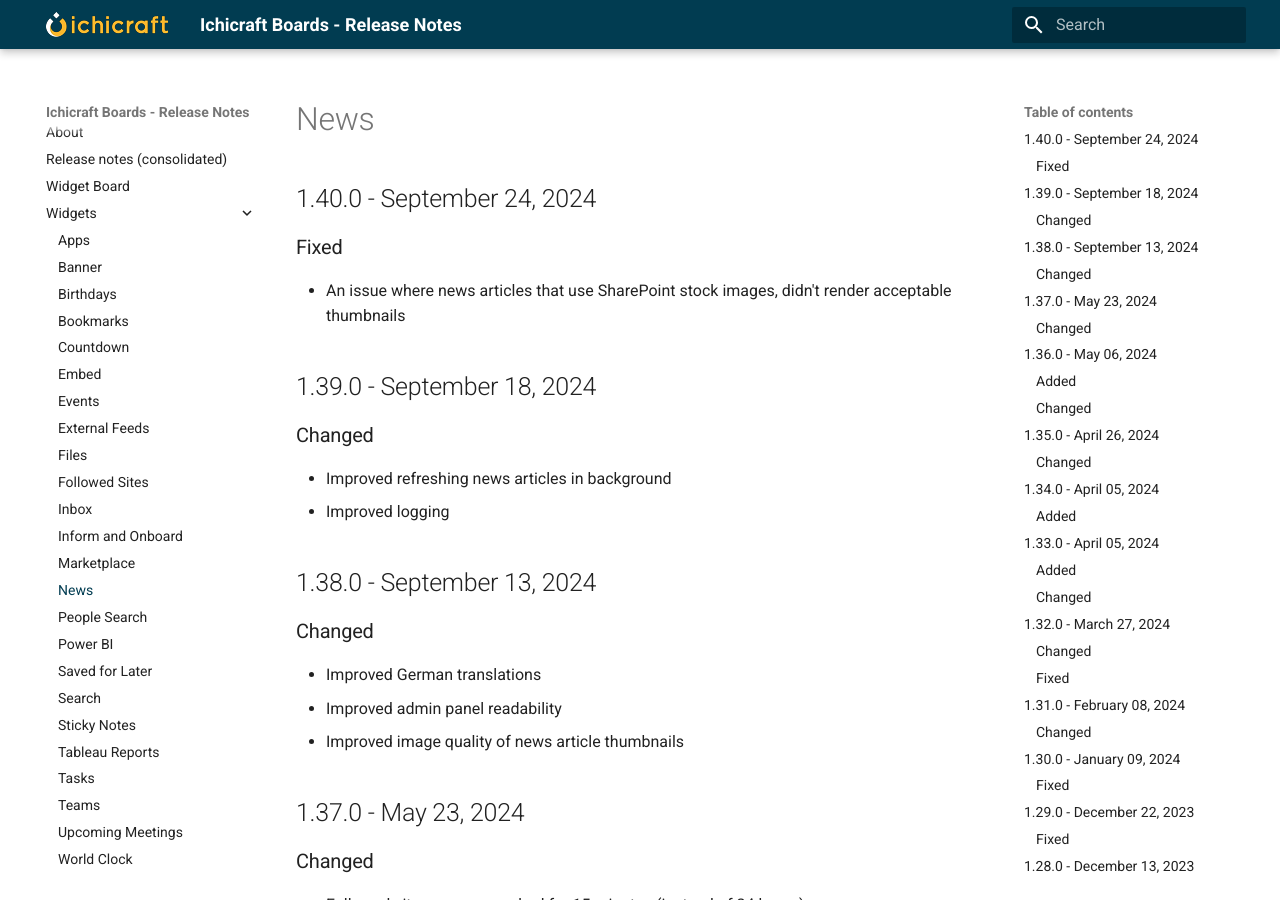
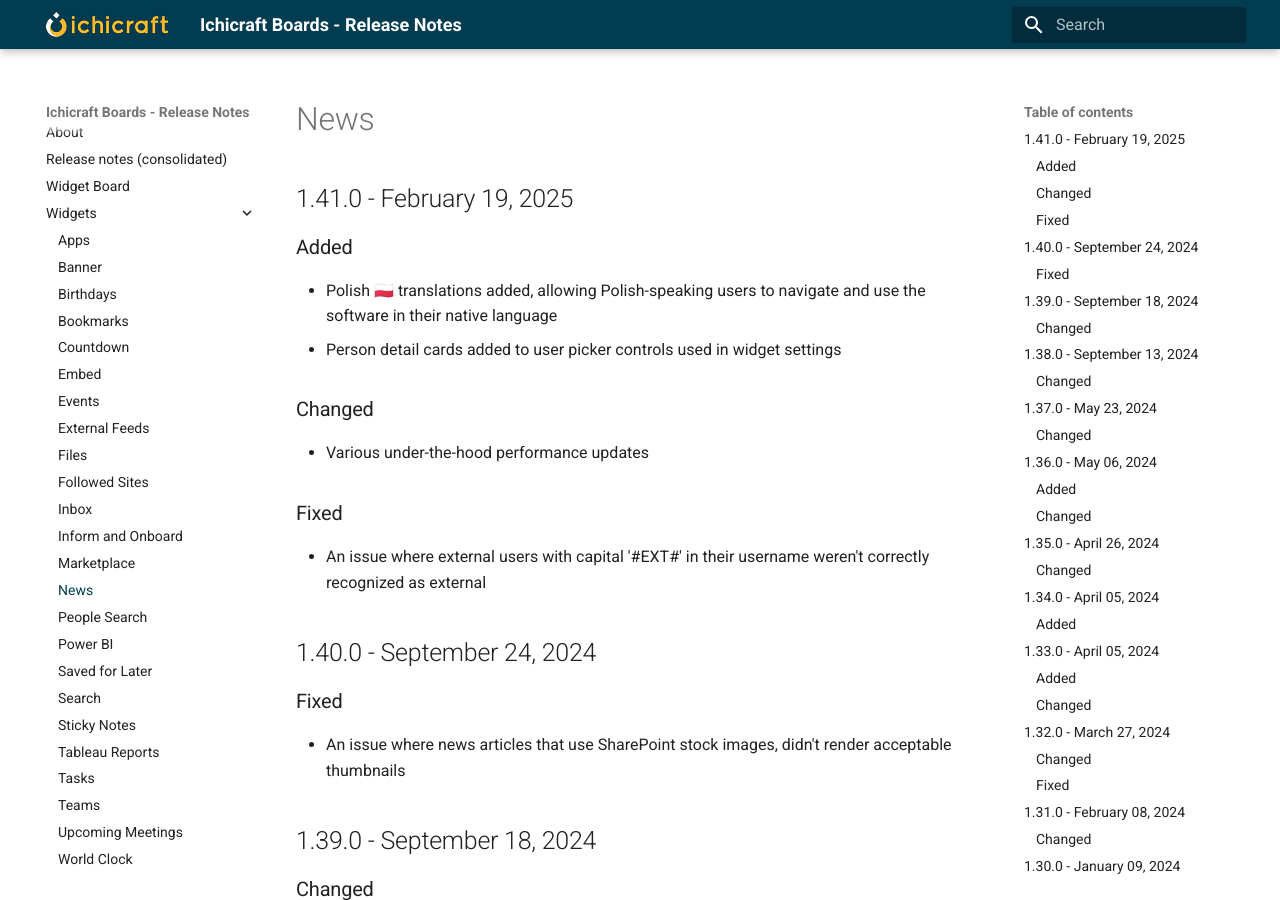
Before and after one commit to ichicraft/widgets-docs, an MkDocs documentation site: the page built from docs/Widgets/News.md, in a window 1280 px wide and 900 px high. Built offline with MkDocs 1.6.1 and Material for MkDocs 9.7.7, drawn with Linux system fonts in a browser that asks for light colours.

```diff
--- a/docs/Widgets/News.md
+++ b/docs/Widgets/News.md
@@ -1,3 +1,15 @@
+## 1.41.0 - February 19, 2025
+
+### Added
+- Polish 🇵🇱 translations added, allowing Polish-speaking users to navigate and use the software in their native language
+- Person detail cards added to user picker controls used in widget settings
+
+### Changed
+- Various under-the-hood performance updates
+
+### Fixed
+- An issue where external users with capital &#x27;#EXT#&#x27; in their username weren&#x27;t correctly recognized as external
+
 ## 1.40.0 - September 24, 2024
 
 ### Fixed
```
Also changed, not shown: docs/Release-notes-(consolidated).md (+12 -0 lines).
